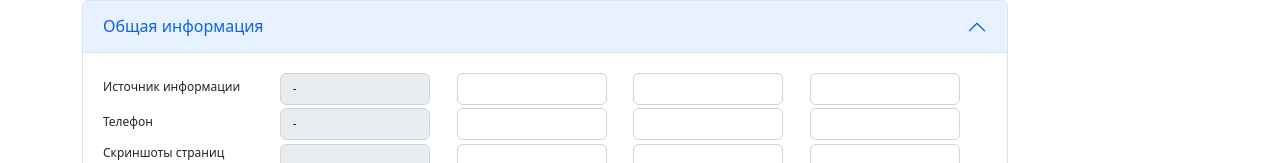
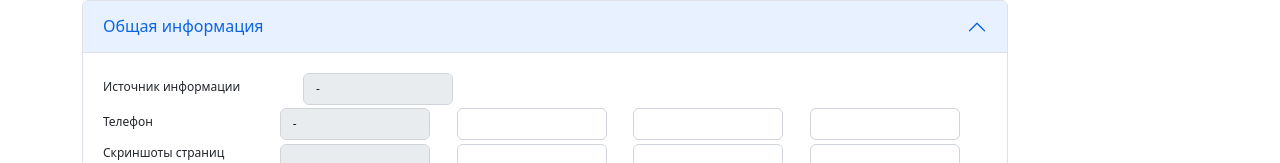
Before and after one commit to adelvig-an/VueReport, a Vue app in the folder VueReport/: page / in a window 1280 px wide. Shown: the part 180-343 px from the top of the page. Built offline with nearby package versions, Linux system fonts and the light colour scheme.

Commit message:
Решение проблемы с корректным удалением input

```diff
--- a/VueReport/src/components/objectcalculationprice-component.vue
+++ b/VueReport/src/components/objectcalculationprice-component.vue
@@ -36,10 +36,10 @@
                             <label style="font-size:12px">Объект оценки</label>
                         </div>
                         <div style="width:200px" v-for="analog in analogs" :key="analog.id">
-                            <div>
+
                                 <label style="font-size:12px">{{ analog.name }}</label>&nbsp;
                                 <a href="#" @click="deleteRow(analog.id)" style="color:red"><b>X</b></a>
-                            </div>
+
                         </div>
                         <!--<div style="width:200px">
                         <label style="font-size:12px">Аналог №2</label>
@@ -65,15 +65,17 @@
                                         <div style="width:200px">
                                             <input class="form-control" style="font-size:12px; width:150px" type="text" value="-" aria-label="-" disabled readonly>
                                         </div>
-                                        <div style="width:200px">
-                                            <input type="text" class="form-control" style="font-size:12px; width:150px" />
-                                        </div>
-                                        <div style="width:200px">
-                                            <input type="text" class="form-control" style="font-size:12px; width:150px" />
-                                        </div>
-                                        <div style="width:200px">
-                                            <input type="text" class="form-control" style="font-size:12px; width:150px" />
-                                        </div>
+                                        <div style="width:200px" v-for="analog in analogs" :key="analog.id">
+
+                                                <input type="text" class="form-control" v-model="analog.linkTo" :id="analog.id" style="font-size:12px; width:150px" />
+
+                                        </div>
+                                        <!--<div style="width:200px">
+                                            <input type="text" class="form-control" style="font-size:12px; width:150px" />
+                                        </div>
+                                        <div style="width:200px">
+                                            <input type="text" class="form-control" style="font-size:12px; width:150px" />
+                                        </div>-->
                                     </div>
                                     <div style="display:flex; margin-top: 3.5px; margin-bottom: 3.5px">
                                         <div style="width:200px">
@@ -1034,6 +1036,7 @@
         name: 'objectcalculationprice-component',
         data() {
             return {
+                message: '',
                 index: 1,
                 analogs: []
             }
@@ -1043,21 +1046,25 @@
             {
                 this.analogs.push({
                     id: this.index - 1,
-                    name: 'Аналог №' + this.index,
+                    name: 'Аналог № ' + this.index,
+                    linkTo:'',
                 });
                 this.index++;
             },
             deleteRow(item) {
                 this.analogs.splice(item, 1);
+
+                this.index--;
+
                 this.analogs.map((a, i) => {
-                    a.id = i;
-                    a.name = "Аналог №" + (i + 1);
+                    if (i != a.id) {
+                        console.log("Строка изменяемого объекта", i)
+                        console.log("ID изменяемого объекта", a.id)
+
+                        a.id = i;
+                        a.name = "Аналог № " + (i + 1);
                     }
-                );
-                function newIndex(arr) {
-                    return arr[arr.length - 1].id;
-                }
-                this.index = newIndex(this.analogs) + 2;
+                });
             }
         }
     }
```
